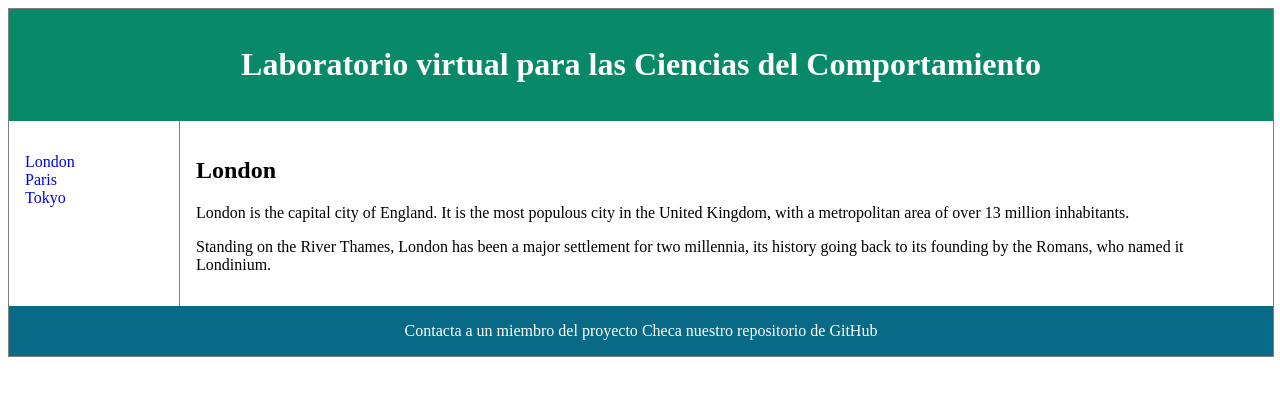
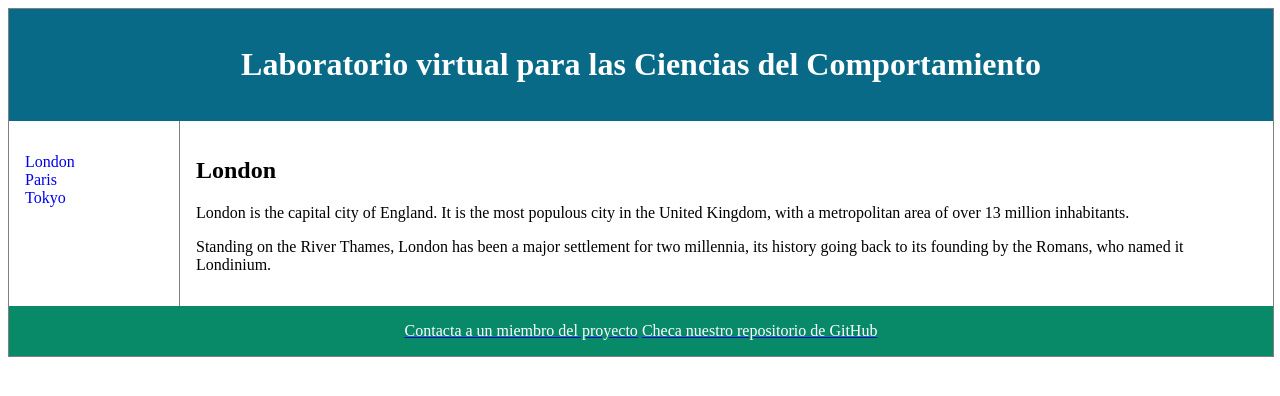
Before and after one commit to BouzasLab25/bouzaslab25.github.io, a Jekyll site: the page built from aboutPAPIME/index.html, in a window 1280 px wide. Shown: the top 396 px of the page. Built offline with Jekyll 4.4.1, drawn with Linux system fonts in a browser that asks for light colours.

Commit message:
Update papime.html

```diff
--- a/_layouts/papime.html
+++ b/_layouts/papime.html
@@ -11,7 +11,7 @@ div.container {
 header {
     padding: 1em;
     color: white;
-    background-color: #088A68;
+    background-color: #086A87;
     clear: left;
     text-align: center;
 }
@@ -19,7 +19,7 @@ header {
 footer {
     padding: 1em;
     color: white;
-    background-color: #086A87;
+    background-color: #088A68;
     clear: left;
     text-align: center;
 }
@@ -34,11 +34,6 @@ nav {
 nav ul {
     list-style-type: none;
     padding: 0;
-}
-
-nav ul al {
-    text-decoration: none;
-    color: white;
 }
 
 nav ul a {
@@ -75,10 +70,8 @@ article {
 </article>
 
 <footer>
-	<font color="white">
-	<al href="mailto:adrifelcha@gmail.com">Contacta a un miembro del proyecto</al>
-	<al href="https://github.com/BouzasLab25/PAPIME2016">Checa nuestro repositorio de GitHub</al>
-	</font>
+	<a href="mailto:adrifelcha@gmail.com"><font color="white">Contacta a un miembro del proyecto</font></a>
+	<a href="https://github.com/BouzasLab25/PAPIME2016"><font color="white">Checa nuestro repositorio de GitHub</font></a>
 </footer>
 
 </div>
```
